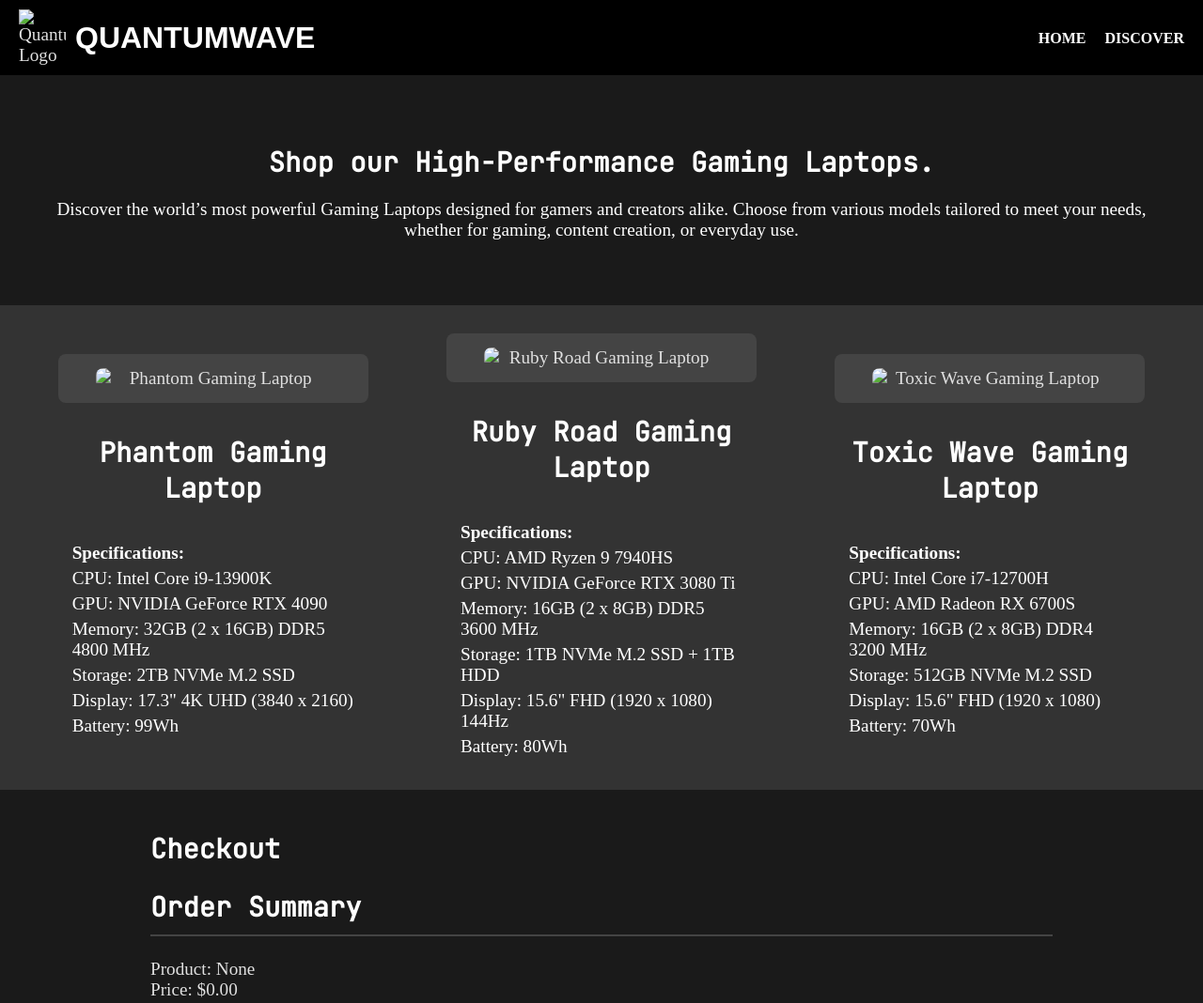
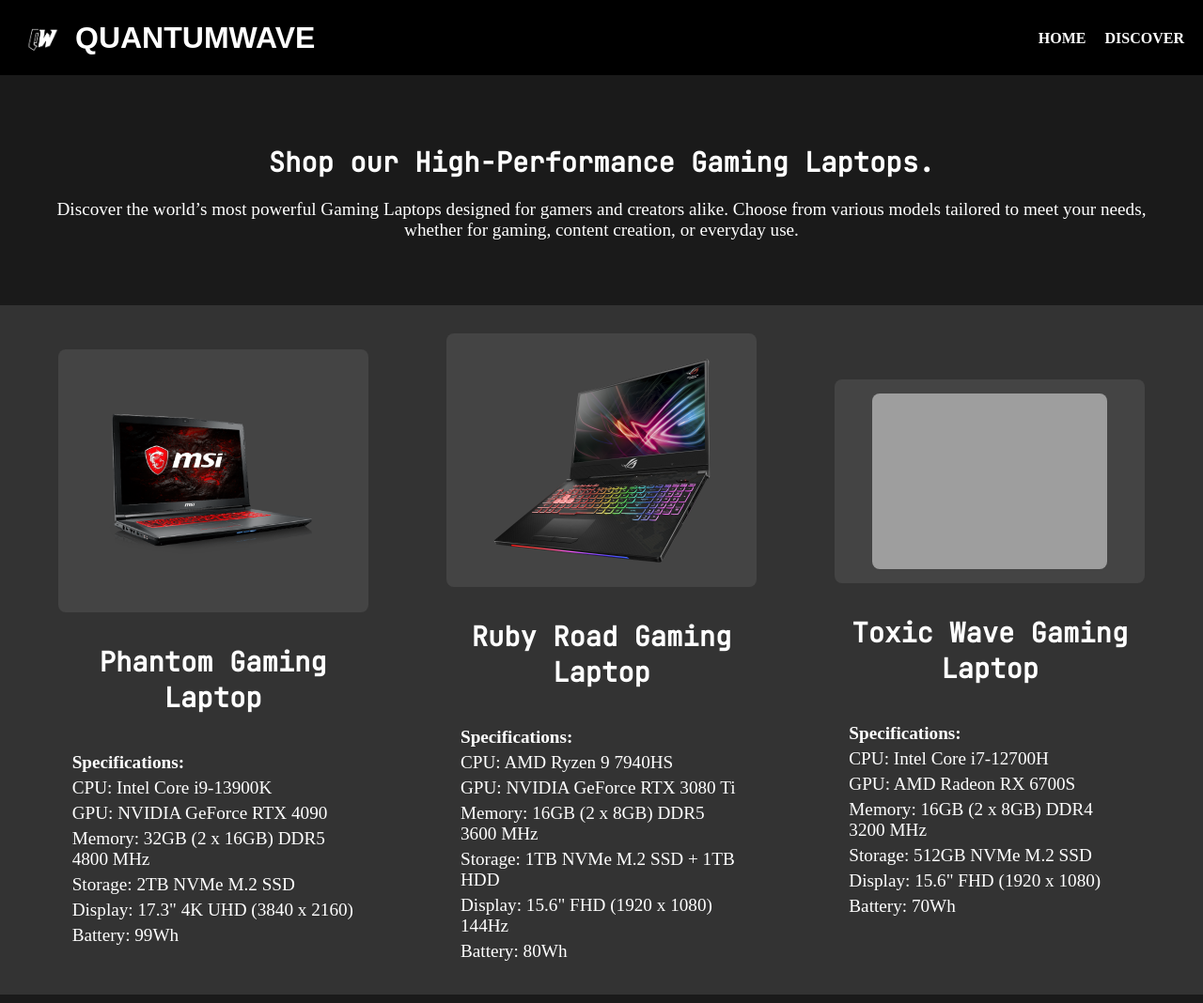
Before and after one commit to lanixiligan/WEBCS-Final-Output, a plain HTML site: page laptops.html in a window 1280 px wide. Shown: the top 1068 px of the page at 94% size. Drawn offline with Linux system fonts and the light colour scheme; the site is published under a folder, as on GitHub Pages, so addresses that start at the root find nothing; a web font is replaced by a local one.

Commit message:
Update laptops.html

```diff
--- a/laptops.html
+++ b/laptops.html
@@ -14,7 +14,7 @@
     <div class="container">
         <header class="header">
             <div class="logo-container">
-                <img src="/images/quantumwavelogo.png" alt="QuantumWave Logo" class="logo-img">
+                <img src="images/quantumwavelogo.png" alt="QuantumWave Logo" class="logo-img">
                 <h1 class="logo">QUANTUMWAVE</h1>
             </div>
             <nav class="navigation">
@@ -39,7 +39,7 @@
         <section class="products">
             <div class="product">
                 <div class="product-img">
-                    <img src="/images/phantom.png" alt="Phantom Gaming Laptop">
+                    <img src="images/phantom.png" alt="Phantom Gaming Laptop">
                 </div>
                 <h2>Phantom Gaming Laptop</h2>
                 <div class="specifications">
@@ -57,7 +57,7 @@
 
             <div class="product">
                 <div class="product-img">
-                    <img src="/images/ruby-road.png" alt="Ruby Road Gaming Laptop">
+                    <img src="images/ruby-road.png" alt="Ruby Road Gaming Laptop">
                 </div>
                 <h2>Ruby Road Gaming Laptop</h2>
                 <div class="specifications">
@@ -75,7 +75,7 @@
 
             <div class="product">
                 <div class="product-img">
-                    <img src="/images/toxic-wave.png" alt="Toxic Wave Gaming Laptop">
+                    <img src="images/toxic-wave.png" alt="Toxic Wave Gaming Laptop">
                 </div>
                 <h2>Toxic Wave Gaming Laptop</h2>
                 <div class="specifications">
```
